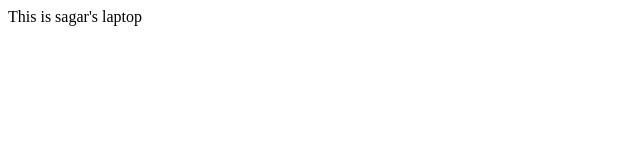
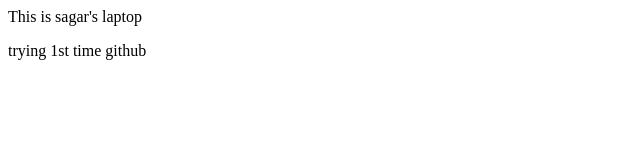
Before and after one commit to sagar9905/1st, a plain HTML site: page index.html in a window 1280 px wide. Shown: the whole page, without its empty margins (0-640 px from the left). Drawn offline with Linux system fonts and the light colour scheme.

Commit message:
added newline in feature1

```diff
--- a/index.html
+++ b/index.html
@@ -1 +1,2 @@
 <p>This is sagar's laptop</p>
+<p>trying 1st time github</p>
```
